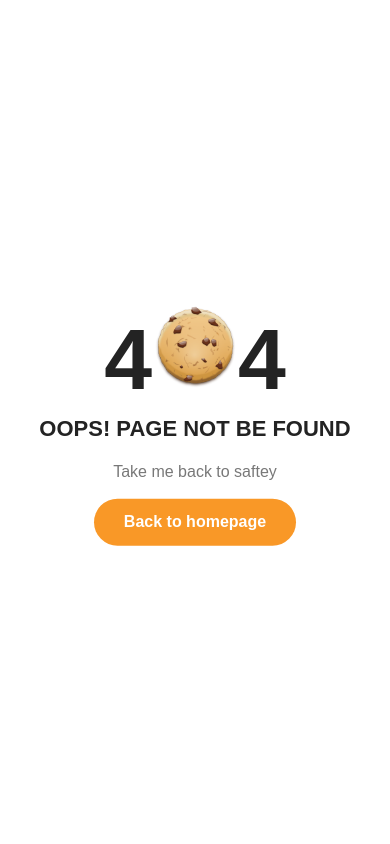
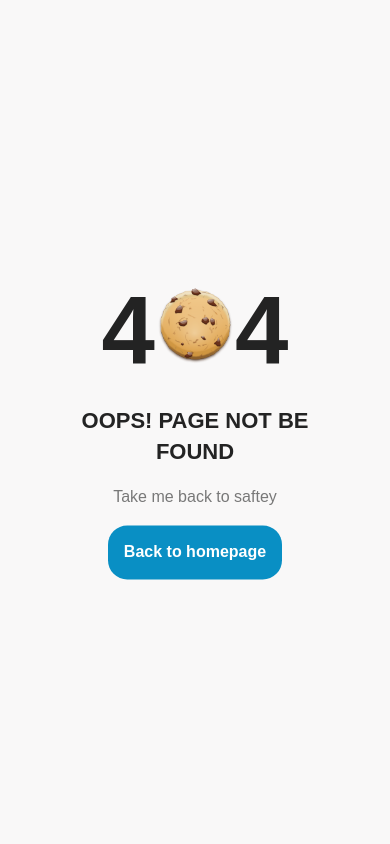
Before and after one commit to conoroshea1996/Cook-Book, a Flask app: page /add_recipe in a window 390 px wide. Run offline with Flask 2, Linux system fonts and the light colour scheme; some libraries are stand-ins or nearby versions.

Commit message:
update style of 404 page

```diff
--- a/static/css/404.css
+++ b/static/css/404.css
@@ -5,7 +5,8 @@
 
 body {
     padding: 0;
-    margin: 0
+    margin: 0;
+    background:rgba(238, 236, 236, 0.329);
 }
 
 #notfound {
@@ -17,28 +18,23 @@ body {
     position: absolute;
     left: 50%;
     top: 50%;
-    -webkit-transform: translate(-50%,-50%);
-    -ms-transform: translate(-50%,-50%);
     transform: translate(-50%,-50%)
 }
 
 .notfound {
-    max-width: 520px;
+    max-width: 60%;
     width: 100%;
     text-align: center;
     line-height: 1.4
 }
 
-.notfound .notfound-404 {
-    height: 190px
-}
 
 .notfound .notfound-404 h1 {
     font-family: montserrat,sans-serif;
-    font-size: 10rem;
+    font-size: 6rem !important;
     font-weight: 700;
     margin: 0;
-    color: #232323
+    color: #232323;
 }
 
 .notfound .notfound-404 h1>span {
@@ -47,14 +43,19 @@ body {
     height: 120px;
     background-image: url(../images/Cookie-PNG.png);
     background-size: cover;
-    z-index: -1
+    z-index: -1;
+    margin: 14px ;
+    transition: all 0.5s ease-in-out;
+}
+.notfound .notfound-404 h1>span:hover {
+    transform: scale(1.2)
 }
 
 .notfound h2 {
     font-family: montserrat,sans-serif;
     font-size: 22px;
     font-weight: 700;
-    margin: 0;
+    margin-top:0.5rem;
     text-transform: uppercase;
     color: #232323
 }
@@ -68,11 +69,11 @@ body {
 .notfound a {
     font-family: montserrat,sans-serif;
     display: inline-block;
-    padding: 12px 30px;
+    padding: 1rem;
     font-weight: 700;
-    background-color: #f99827;
+    background-color: #098fc4;
     color: #fff;
-    border-radius: 40px;
+    border-radius: 1.2rem;
     text-decoration: none;
     -webkit-transition: .2s all;
     transition: .2s all
@@ -84,15 +85,17 @@ body {
 
 @media only screen and (max-width: 767px) {
     .notfound .notfound-404 {
-        height:115px
+        height:50%;
     }
 
     .notfound .notfound-404 h1 {
-        font-size: 86px
+        font-size: 2rem;
     }
 
     .notfound .notfound-404 h1>span {
-        width: 86px;
-        height: 86px
+        width: 20%;
+        height: 5rem;
+        margin: 0;
+        padding: 2.5rem;
     }
 }
```
